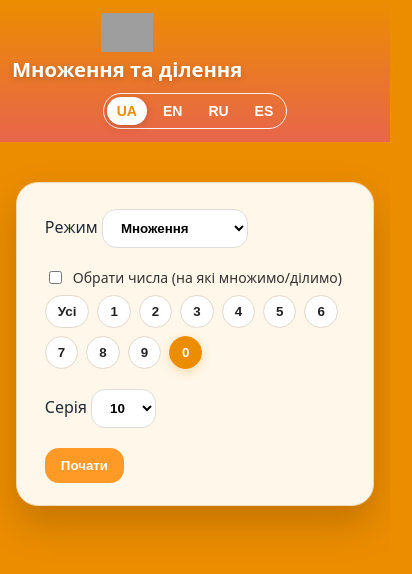
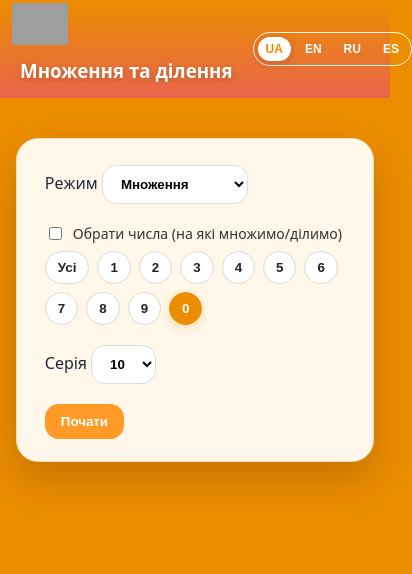
Before and after one commit to mindworldschool/Multiplication-Division, a plain HTML site: page index.html in a window 390 px wide. Shown: the whole page, 412 px wide, since content can reach past the window. Drawn offline with Linux system fonts and the light colour scheme; grey boxes are pictures that could not be loaded.

Commit message:
Update styles.css

```diff
--- a/styles.css
+++ b/styles.css
@@ -363,72 +363,64 @@ body{
 @media (max-width: 520px){
   .board{ top: 4%; width: min(60%, 640px); height: min(48%, 320px); }
 }
-/* === MOBILE: 2-строчная шапка без изменения HTML === */
-@media (max-width: 768px){
-  /* превращаем .hero-inner в сетку 2x2:
-     brand | title
-     langs | langs
-  */
+/* ===== HERO: всё в одну строку, без наложений ===== */
+
+/* контейнер шапки — одна строка */
 .hero-inner{
-    display: grid;
-    grid-template-columns: auto 1fr;
-    grid-template-areas:
-      "brand title"
-      "langs  langs";
-    align-items: center;
-    gap: 8px 10px;
-    padding: 10px 12px;
-    text-align: center;
+  display:flex;
+  align-items:center;
+  justify-content:space-between;
+  gap:12px;
+
+  /* убираем старые position:absolute */
+  position:relative;
 }
 
-  /* ЛОГО слева в первой строке */
+/* логотип слева */
 .hero-brand{
-    grid-area: brand;
-    position: static !important;
-    transform: none !important;
-    margin: 0;
-    justify-self: center;   /* центрируем в своей ячейке */
+  position:static !important;
+  transform:none !important;
+  flex:0 0 auto;                 /* фиксированный блок */
+  display:flex; align-items:center;
 }
-  .hero-brand img{
-    width: 52px; height: auto;
+.hero-brand img{ width:72px; height:auto; display:block; }
+
+/* заголовок по центру, умеет сжиматься без переноса */
+.hero-title{
+  position:static !important;
+  transform:none !important;
+  order:2;
+  flex:1 1 auto;                 /* занимает всё свободное */
+  min-width:0;                   /* позволяет text-overflow работать */
+  text-align:center;
+  white-space:nowrap;
+  overflow:hidden;
+  text-overflow:ellipsis;
+  padding:0 8px;                 /* небольшой отступ от краёв */
 }
 
-  /* НАЗВАНИЕ справа от лого (та же строка) */
-  .hero-title,
-  .page-title{             /* на случай другого класса */
-    grid-area: title;
-    margin: 0;
-    line-height: 1.2;
-    font-size: clamp(18px, 5.2vw, 26px);
-    white-space: normal;   /* можно переносить, но это всё равно 1-я строка сетки */
-    justify-self: start;
-    text-align: left;      /* можно оставить center, если так нравится больше */
-  }
-
-  /* ЯЗЫКОВАЯ КАПСУЛА — во 2-й строке и по центру */
+/* языковая капсула справа */
 .lang-capsule.lang--on-hero{
-    grid-area: langs;
-    position: static !important;
-    transform: none !important;
-    justify-self: center;
-    margin-top: 4px;
-    background: transparent;
-    border: 1px solid rgba(255,255,255,0.9);
-    border-radius: 999px;
-    padding: 3px;
+  position:static !important;
+  transform:none !important;
+  order:3;
+  flex:0 0 auto;                 /* не растягиваем */
+  display:flex; gap:6px;
+  border:1px solid rgba(255,255,255,.9);
+  border-radius:999px;
+  padding:4px;
+  background:transparent;
 }
 .lang--on-hero button{
-    padding: 6px 10px;
-    font-size: 14px;
-    border: 0;
-    background: transparent;
-    color: #fff;
-    font-weight: 800;
-    border-radius: 999px;
+  border:0; background:transparent; color:#fff;
+  padding:8px 10px; border-radius:999px; font-weight:800; line-height:1;
 }
-  .lang--on-hero button.active{
-    background: #fff;
-    color: #EC8D00;
-    box-shadow: 0 2px 8px rgba(0,0,0,.15);
+.lang--on-hero button.active{ background:#fff; color:#EC8D00; }
+
+/* адаптив — чуть уменьшаем размеры на узких экранах,
+   но держим ОДНУ строку, без переноса */
+@media (max-width: 480px){
+  .hero-brand img{ width:56px; }
+  .hero-title{ font-size:clamp(16px, 4.8vw, 22px); }
+  .lang--on-hero button{ padding:6px 8px; font-size:12px; }
 }
-}
```
Lines whose indentation alone changed are shown as unchanged.
